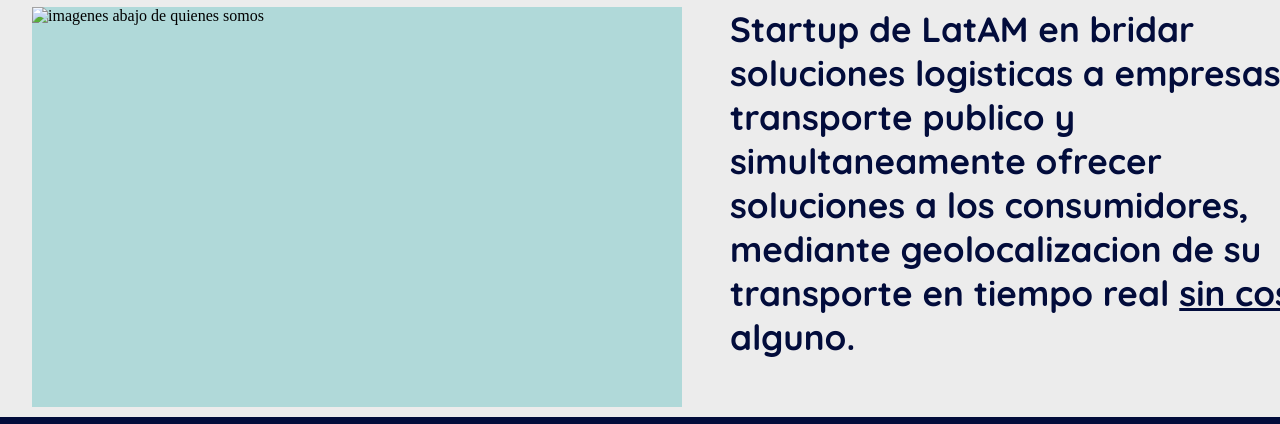
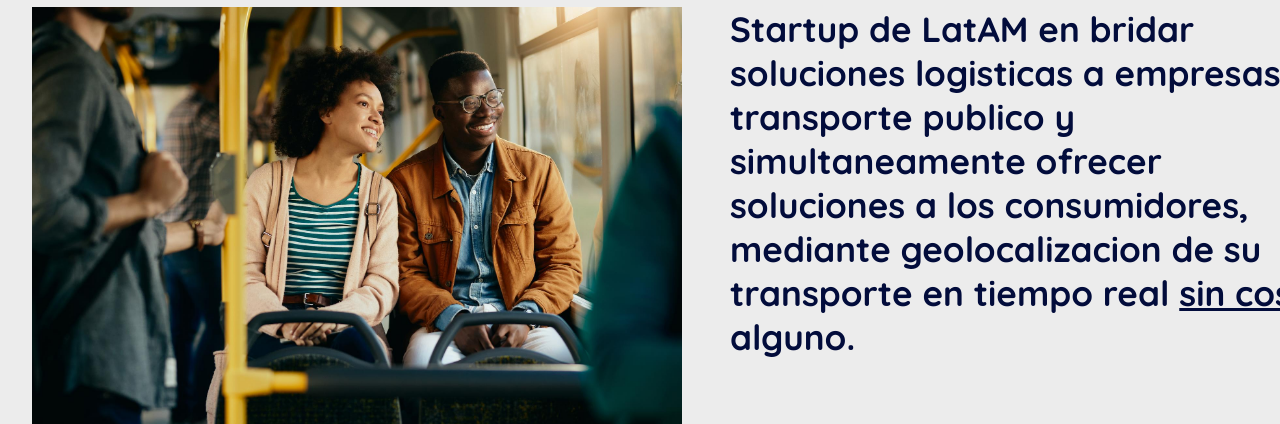
Before and after one commit to mrclodi/turuta., a plain HTML site: page index.html in a window 1280 px wide. Shown: the part 578-1002 px from the top of the page. Drawn offline with Linux system fonts and the light colour scheme; the site is published under a folder, as on GitHub Pages, so addresses that start at the root find nothing.

Commit message:
Update index.html image

```diff
--- a/index.html
+++ b/index.html
@@ -35,7 +35,7 @@
   </div>
   <main>
     <div class="imagenes">
-      <img src="/img/bus1.png" alt="imagenes abajo de quienes somos">
+      <img src="img/bus1.png" alt="imagenes abajo de quienes somos">
     </div>
       <div class="texto">
       <p class="textbody"> Startup de LatAM en bridar soluciones logisticas a empresas de transporte publico y simultaneamente ofrecer soluciones a los consumidores, mediante geolocalizacion de su transporte en tiempo real <span class="sincosto">sin costo</span> alguno. </p>
```
